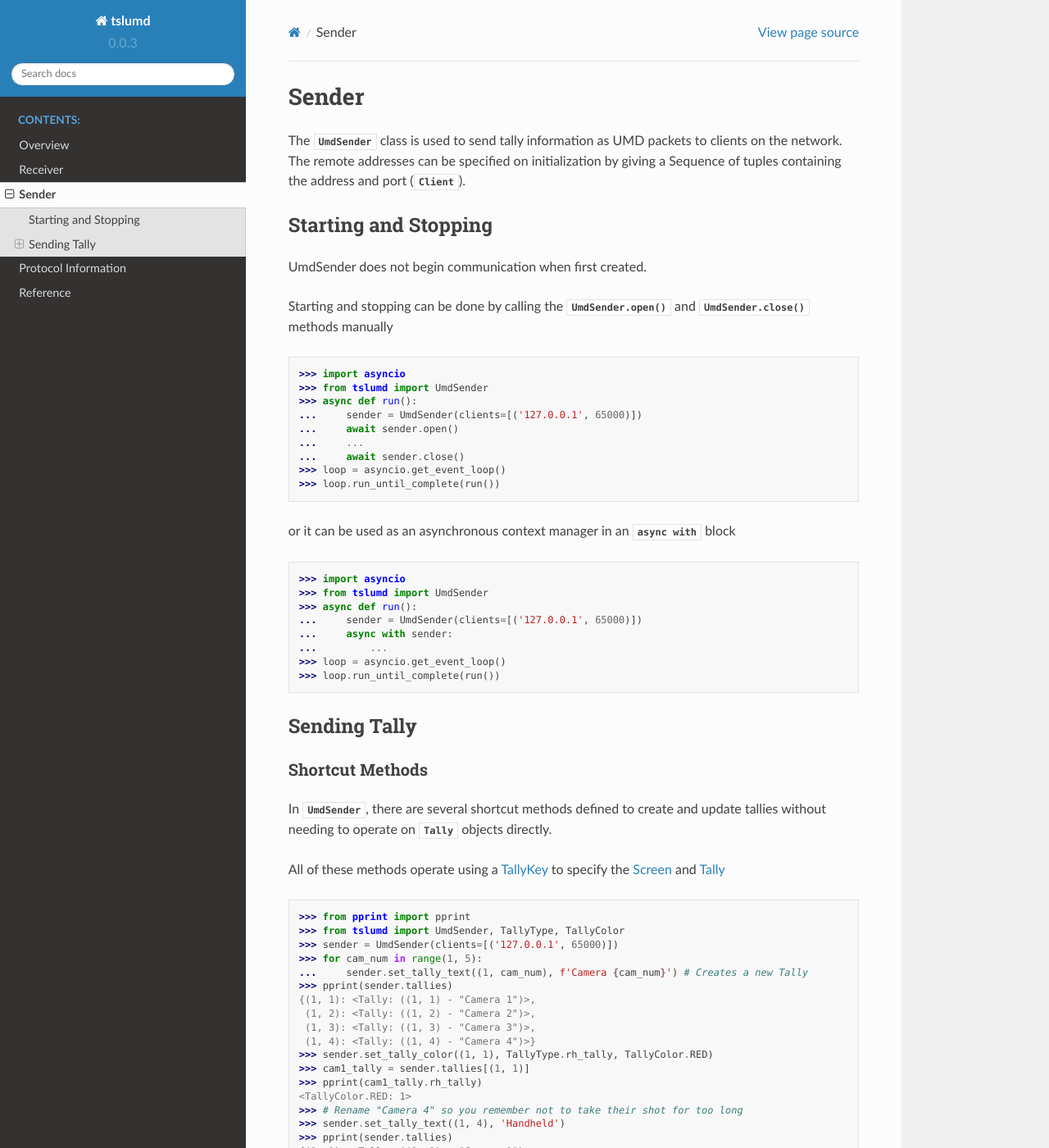
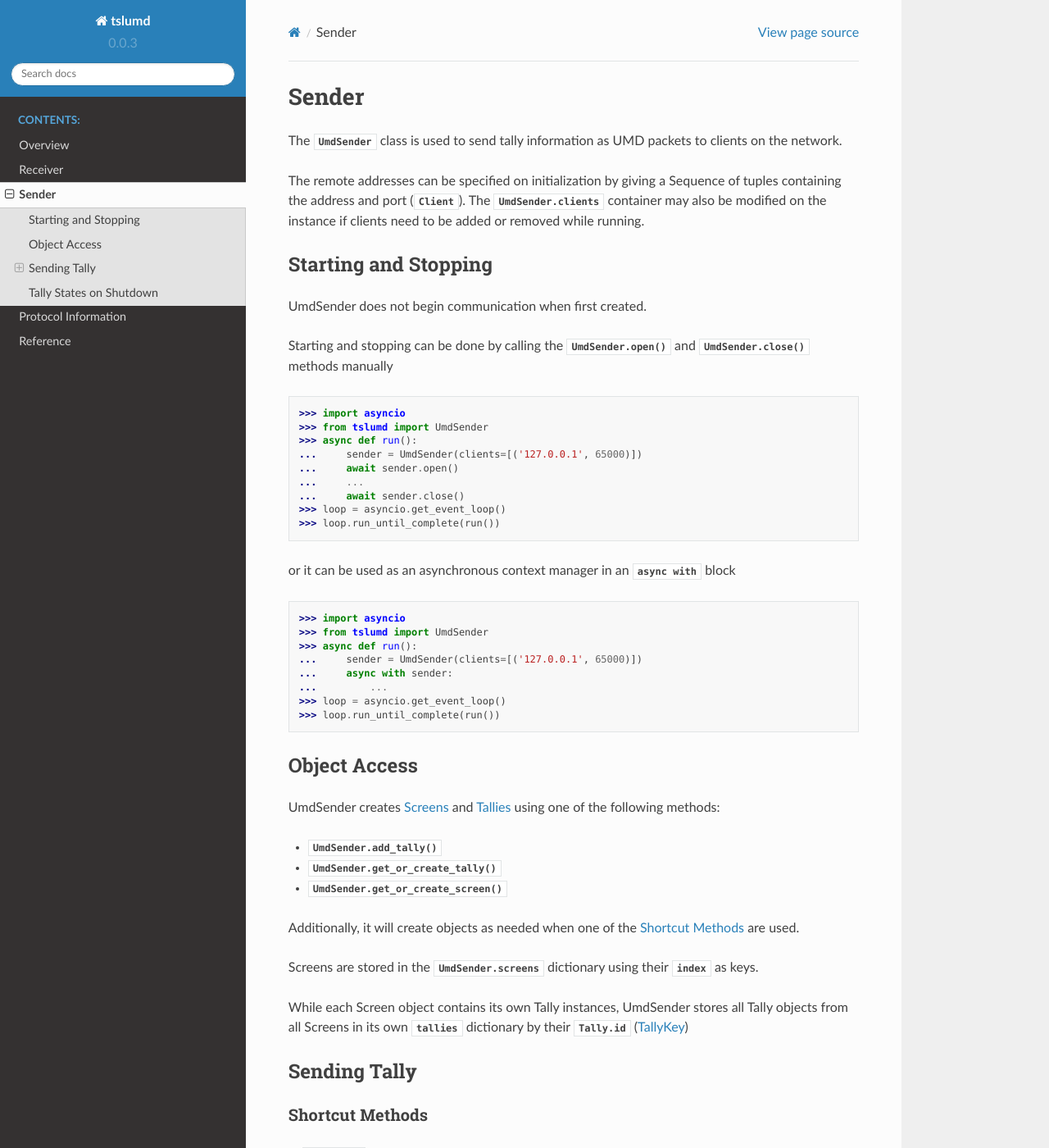
Before and after one commit to nocarryr/tslumd, a Sphinx documentation site: the page built from doc/source/sender.rst, in a window 1280 px wide and 1400 px high. Shown: the whole window at 82% size. Built offline with Sphinx 7.4.7 and the Read the Docs theme 2.0.0, drawn with Linux system fonts in a browser that asks for light colours; some of the changed text lies outside the part shown.

Commit message:
Add more doc sections for UmdSender

```diff
--- a/doc/source/sender.rst
+++ b/doc/source/sender.rst
@@ -4,8 +4,16 @@
 ======
 
 The :class:`UmdSender` class is used to send tally information as UMD packets
-to clients on the network. The remote addresses can be specified on initialization
-by giving a Sequence of tuples containing the address and port (:data:`Client`).
+to clients on the network.
+
+The remote addresses can be specified on initialization by giving a Sequence of
+tuples containing the address and port (:data:`Client`). The
+:attr:`UmdSender.clients` container may also be modified on the instance if
+clients need to be added or removed while running.
+
+.. todo::
+    The runtime behavior for manipulating :attr:`UmdSender.clients` has not been
+    tested yet
 
 
 Starting and Stopping
@@ -43,6 +51,27 @@
     >>> loop.run_until_complete(run())
 
 
+Object Access
+-------------
+
+UmdSender creates :ref:`Screens <screen-object>` and
+:ref:`Tallies <tally-object>` using one of the following methods:
+
+* :meth:`UmdSender.add_tally`
+* :meth:`UmdSender.get_or_create_tally`
+* :meth:`UmdSender.get_or_create_screen`
+
+Additionally, it will create objects as needed when one of the
+`Shortcut Methods`_ are used.
+
+Screens are stored in the :attr:`UmdSender.screens` dictionary using their
+:attr:`~tslumd.tallyobj.Screen.index` as keys.
+
+While each Screen object contains its own Tally instances, UmdSender stores
+all Tally objects from all Screens in its own :attr:`~UmdSender.tallies`
+dictionary by their :attr:`Tally.id <tslumd.tallyobj.Tally.id>` (:term:`TallyKey`)
+
+
 Sending Tally
 -------------
 
@@ -54,7 +83,13 @@
 objects directly.
 
 All of these methods operate using a :term:`TallyKey` to specify the
-:ref:`Screen <screen-object>` and :ref:`Tally <tally-object>`
+:ref:`Screen <screen-object>` and :ref:`Tally <tally-object>`.
+
+For :meth:`UmdSender.set_tally_text`, the :term:`TallyKey` and the text are the
+only two arguments.
+
+For :meth:`UmdSender.set_tally_color`, the :term:`TallyKey`, :term:`TallyType`
+and :term:`TallyColor` arguments are used.
 
 .. doctest:: UmdSender-shortcuts
 
@@ -103,3 +138,20 @@
     >>> cam2_tally.txt_tally = TallyColor.GREEN
     >>> pprint(sender.tallies[cam2_tally.id].txt_tally)
     <TallyColor.GREEN: 2>
+
+
+Tally States on Shutdown
+------------------------
+
+In some cases, it may be desirable for all tally lights to be remain in their
+last state when UmdSender closes. It could also be preferable to ensure all
+of them are "off".
+
+This behavior can be set for either case by setting :attr:`UmdSender.all_off_on_close`
+either upon creation (as an init argument), or by setting the instance attribute
+(must be done before :meth:`~UmdSender.close` is called).
+
+The default behavior is to leave all tallies in their last state. If
+:attr:`~UmdSender.all_off_on_close` is set True however, messages will be
+sent for all tallies across all screens to be "OFF" right before
+shutdown.
```
